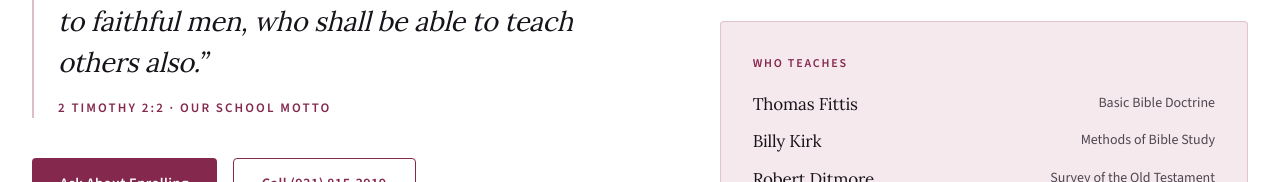
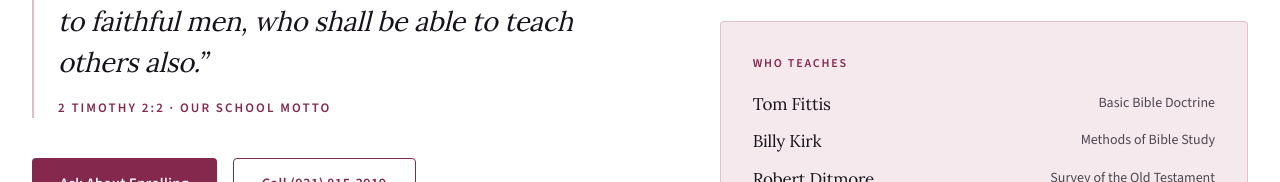
Before and after one commit to edesent/calvarybaptistnews-redesign, a Next.js app: page /school-of-the-bible in a window 1280 px wide. Shown: the part 1173-1355 px from the top of the page. Built offline with nearby package versions, Linux system fonts and the light colour scheme.

Commit message:
Updated pastor name in School of the Bible

```diff
--- a/src/app/school-of-the-bible/page.tsx
+++ b/src/app/school-of-the-bible/page.tsx
@@ -46,7 +46,7 @@ const SEMESTERS = [
 ];
 
 const TEACHERS = [
-  ["Thomas Fittis", "Basic Bible Doctrine"],
+  ["Tom Fittis", "Basic Bible Doctrine"],
   ["Billy Kirk", "Methods of Bible Study"],
   ["Robert Ditmore", "Survey of the Old Testament"],
   ["Jeremy Jones", "Assistant teacher"],
```
